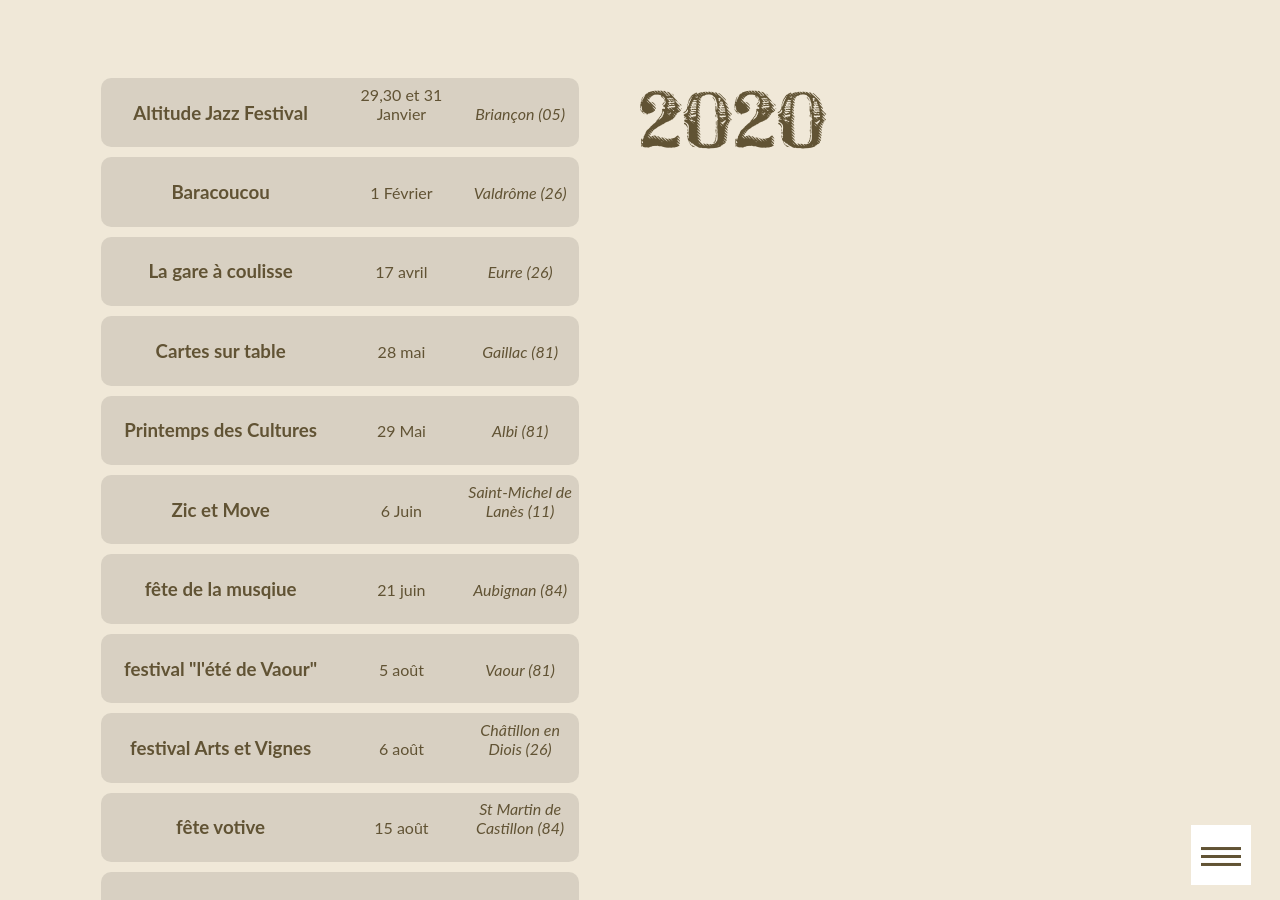
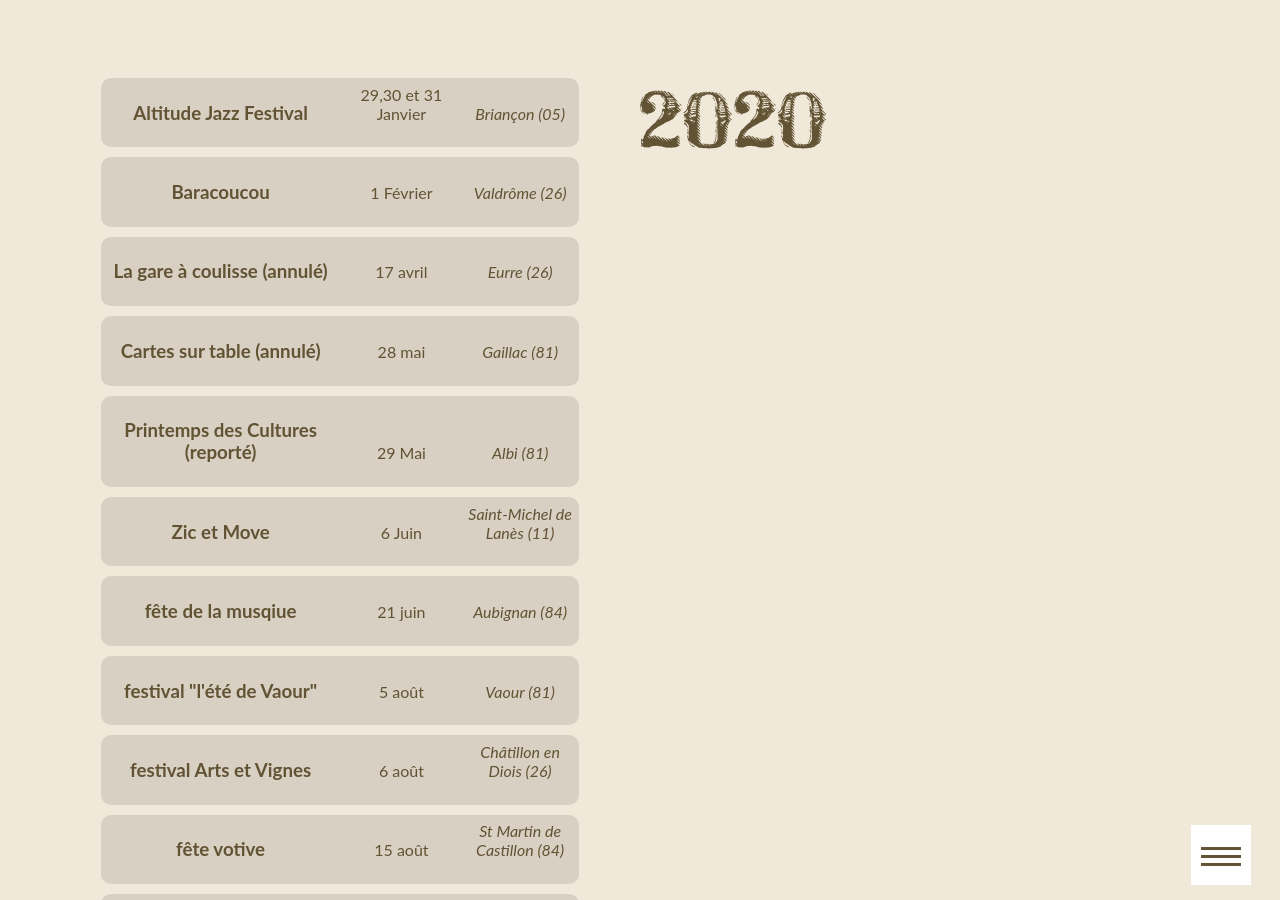
Before and after one commit to ftmftrs/ftmftrs.github.io, a Jekyll site: the page built from concert/index.html, in a window 1280 px wide and 900 px high, scrolled down 976 px. Built offline with Jekyll 4.4.1, drawn with Linux system fonts in a browser that asks for light colours; Markdown is read by kramdown in place of the engine named in the settings; comment, search, counter and statistics services are not loaded.

Commit message:
Update concerts.yml

```diff
--- a/_data/concerts.yml
+++ b/_data/concerts.yml
@@ -9,15 +9,15 @@
       date: 1 Février
       address: Valdrôme (26)
 
-    - title: La gare à coulisse
+    - title: La gare à coulisse (annulé)
       date: 17 avril
       address: Eurre (26)
 
-    - title: Cartes sur table
+    - title: Cartes sur table (annulé)
       date: 28 mai
       address: Gaillac (81)
 
-    - title: Printemps des Cultures
+    - title: Printemps des Cultures (reporté)
       date: 29 Mai
       address: Albi (81)
 
```
